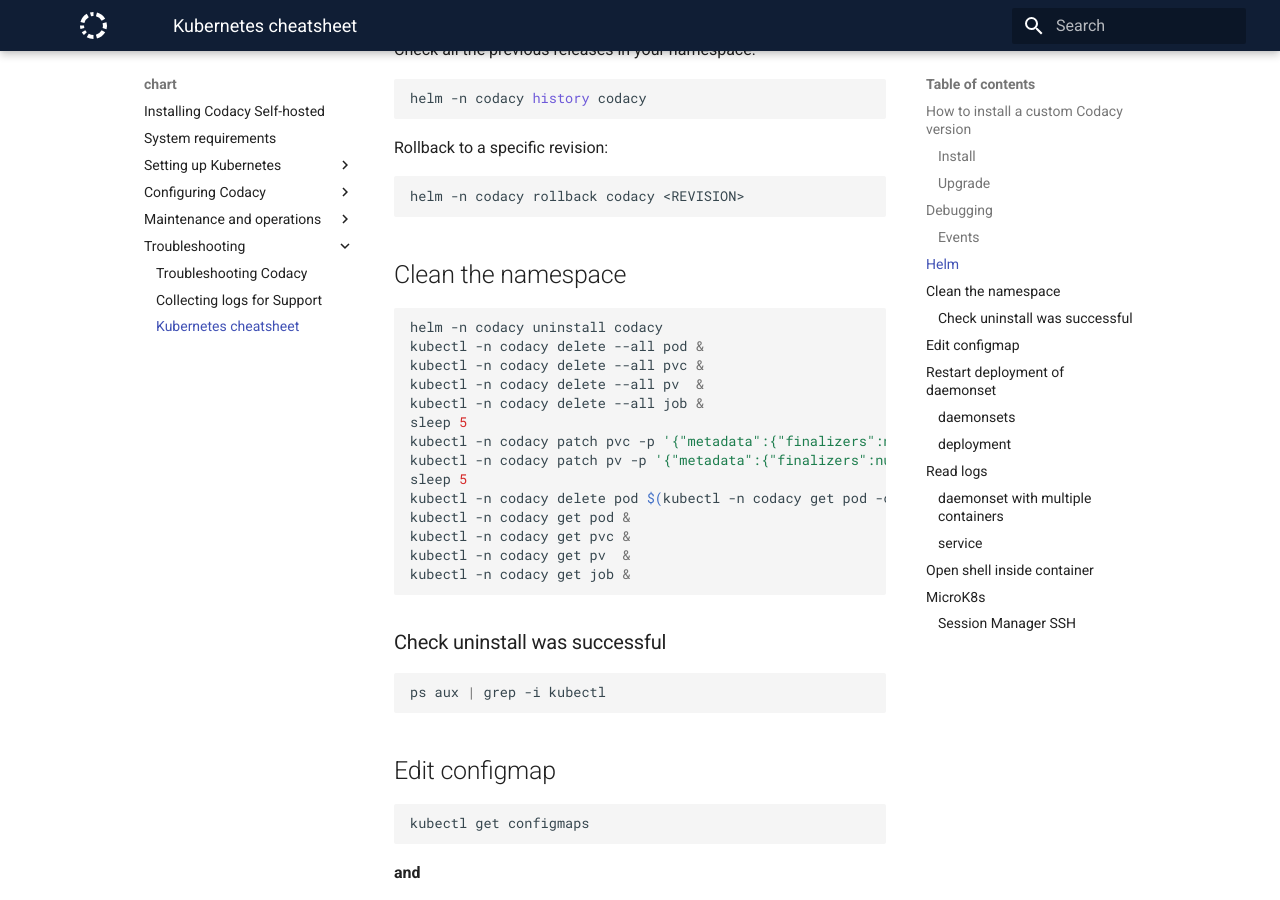
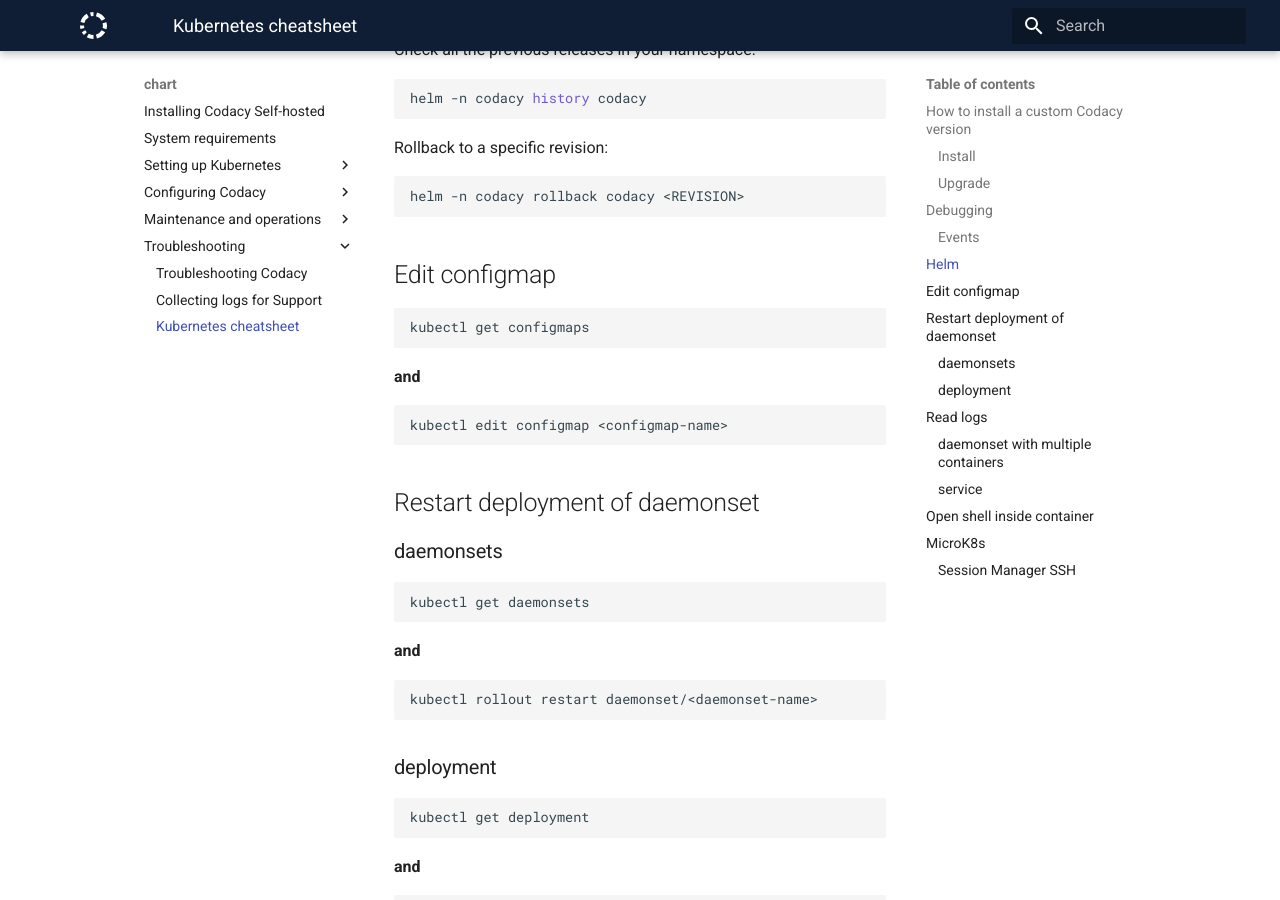
Before and after one commit to codacy/chart, an MkDocs documentation site: the page built from docs/troubleshoot/k8s-cheatsheet.md, in a window 1280 px wide and 900 px high, scrolled down 1312 px. Built offline with MkDocs 1.6.1 and Material for MkDocs 9.7.7, drawn with Linux system fonts in a browser that asks for light colours.

Commit message:
clean: Remove repeated information on how to uninstall Codacy

````diff
--- a/docs/troubleshoot/k8s-cheatsheet.md
+++ b/docs/troubleshoot/k8s-cheatsheet.md
@@ -65,31 +65,6 @@
 
 ```bash
 helm -n codacy rollback codacy <REVISION>
-```
-
-## Clean the namespace
-
-```bash
-helm -n codacy uninstall codacy
-kubectl -n codacy delete --all pod &
-kubectl -n codacy delete --all pvc &
-kubectl -n codacy delete --all pv  &
-kubectl -n codacy delete --all job &
-sleep 5
-kubectl -n codacy patch pvc -p '{"metadata":{"finalizers":null}}' $(kubectl -n codacy get pvc -o jsonpath='{.items[*].metadata.name}')
-kubectl -n codacy patch pv -p '{"metadata":{"finalizers":null}}' $(kubectl -n codacy get pv -o jsonpath='{.items[*].metadata.name}')
-sleep 5
-kubectl -n codacy delete pod $(kubectl -n codacy get pod -o jsonpath='{.items[*].metadata.name}') --force --grace-period=0
-kubectl -n codacy get pod &
-kubectl -n codacy get pvc &
-kubectl -n codacy get pv  &
-kubectl -n codacy get job &
-```
-
-### Check uninstall was successful
-
-```bash
-ps aux | grep -i kubectl
 ```
 
 ## Edit configmap
````
